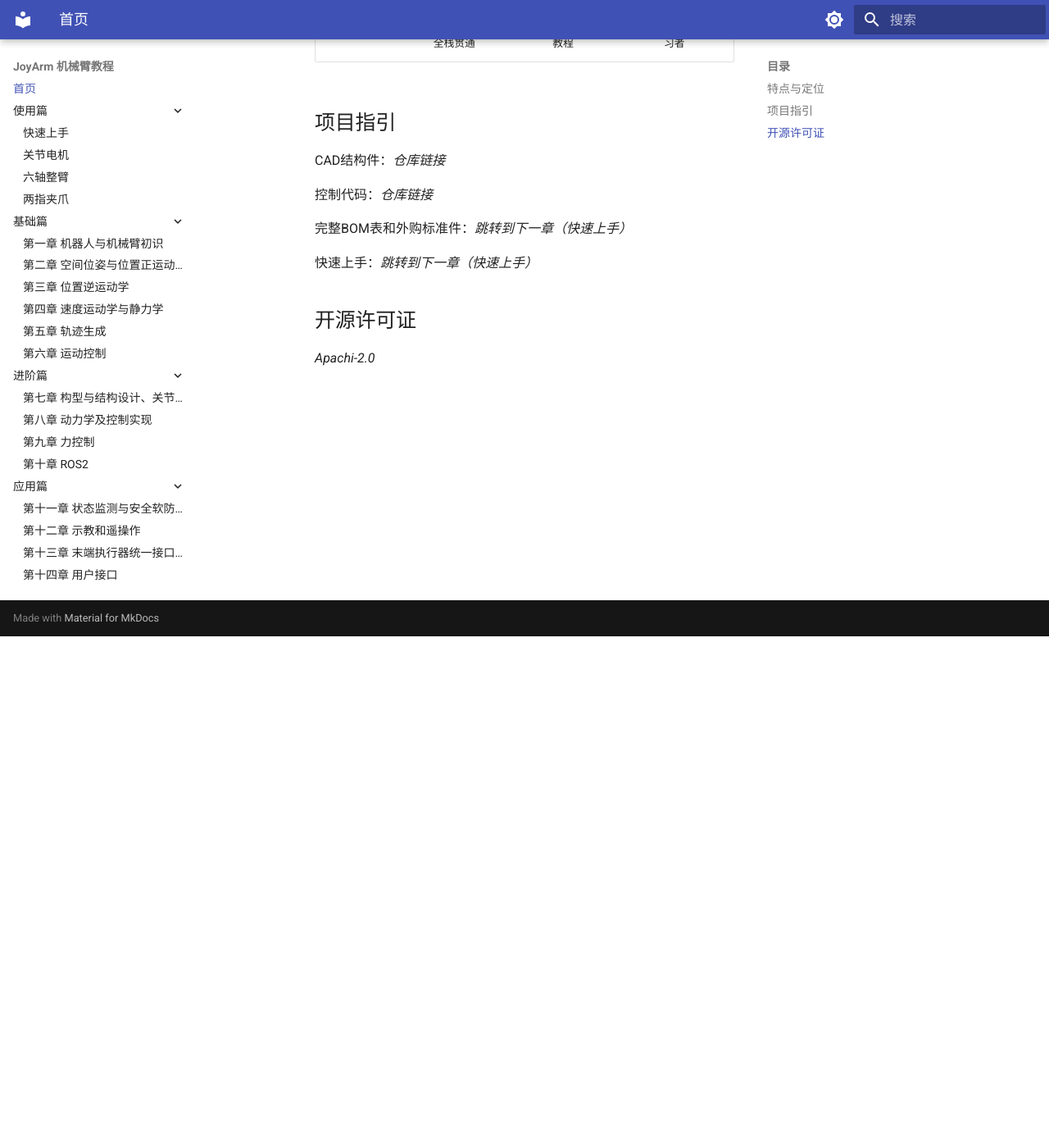
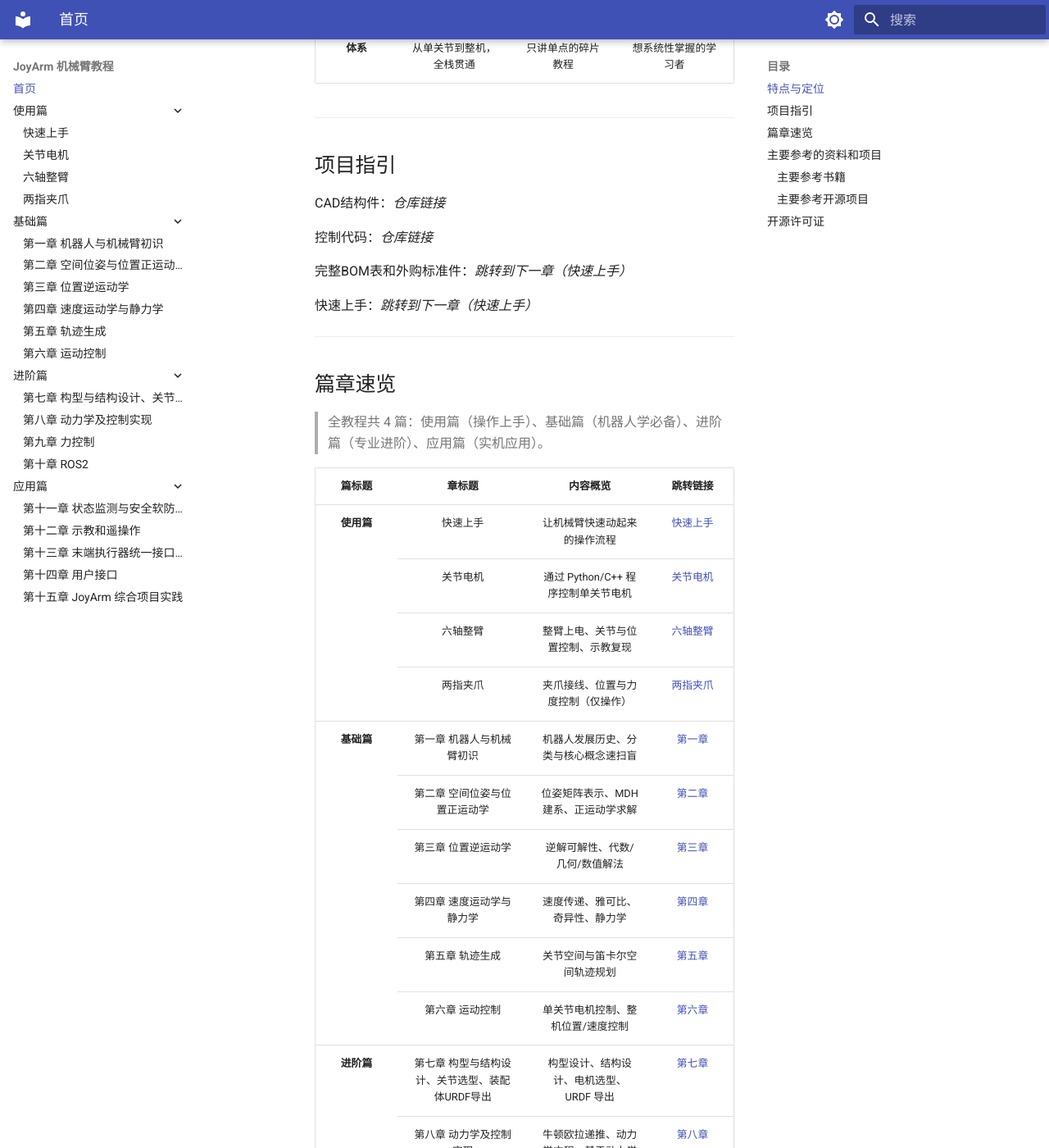
Before and after one commit to joyin-dexhand/joyin_arm_tutorial, an MkDocs documentation site: the page built from docs/index.md, in a window 1280 px wide and 1400 px high, scrolled down 624 px. Shown: the whole window at 82% size. Built offline with MkDocs 1.6.1 and Material for MkDocs 9.7.7, drawn with Linux system fonts in a browser that asks for light colours; some of the changed text lies outside the part shown.

Commit message:
docs(首页): 初始化'主要参考的资料和项目'(2本书+3个开源项目,名称/简介/链接)

```diff
--- a/docs/index.md
+++ b/docs/index.md
@@ -1,10 +1,12 @@
 # JoyArm 机械臂教程
 
-机械臂渲染图
+[机械臂渲染图]()
 
-JoyArm 是一套结合实机的协作机械臂学习教程，按 **使用、基础、进阶、应用** 四篇组织：先用起来，再讲清原理，最后落到真实任务。每个知识点都配可复现的实操，适合从零开始、想真正做出一台能用机械臂的学习者。
+JoyArm 是一套结合实机的协作机械臂学习教程，按 **使用、基础、进阶、应用** 四篇组织：先用起来，再讲清原理，最后完成综合实践任务。每个知识点都配可复现的实操，适合从零开始、想真正做出一台好用易用机械臂的学习者。
 
-效果图+演示动图（视频）
+[演示动图或视频]()
+
+---
 
 ## 特点与定位
 
@@ -13,6 +15,8 @@
 | **理论** | 必要理论配实操，概念直观 | 纯理论教材与公式堆砌 | 想理解"为什么"的初学者 |
 | **实践** | 贴近真实任务，步骤可复现 | 脱离实机的纸上项目 | 想做出能用的机械臂的开发者 |
 | **体系** | 从单关节到整机，全栈贯通 | 只讲单点的碎片教程 | 想系统性掌握的学习者 |
+
+---
 
 ## 项目指引
 
@@ -24,6 +28,147 @@
 
 快速上手：*跳转到下一章（快速上手）*
 
+---
+
+## 篇章速览
+
+> 全教程共 4 篇：使用篇（操作上手）、基础篇（机器人学必备）、进阶篇（专业进阶）、应用篇（实机应用）。
+
+<table>
+  <thead>
+    <tr>
+      <th>篇标题</th>
+      <th>章标题</th>
+      <th>内容概览</th>
+      <th>跳转链接</th>
+    </tr>
+  </thead>
+  <tbody>
+    <tr>
+      <td rowspan="4" align="center"><strong>使用篇</strong></td>
+      <td align="center">快速上手</td>
+      <td align="center">让机械臂快速动起来的操作流程</td>
+      <td align="center"><a href="chapter1_1.md">快速上手</a></td>
+    </tr>
+    <tr>
+      <td align="center">关节电机</td>
+      <td align="center">通过 Python/C++ 程序控制单关节电机</td>
+      <td align="center"><a href="chapter1_2.md">关节电机</a></td>
+    </tr>
+    <tr>
+      <td align="center">六轴整臂</td>
+      <td align="center">整臂上电、关节与位置控制、示教复现</td>
+      <td align="center"><a href="chapter1_3.md">六轴整臂</a></td>
+    </tr>
+    <tr>
+      <td align="center">两指夹爪</td>
+      <td align="center">夹爪接线、位置与力度控制（仅操作）</td>
+      <td align="center"><a href="chapter1_4.md">两指夹爪</a></td>
+    </tr>
+    <tr>
+      <td rowspan="6" align="center"><strong>基础篇</strong></td>
+      <td align="center">第一章 机器人与机械臂初识</td>
+      <td align="center">机器人发展历史、分类与核心概念速扫盲</td>
+      <td align="center"><a href="chapter2_1.md">第一章</a></td>
+    </tr>
+    <tr>
+      <td align="center">第二章 空间位姿与位置正运动学</td>
+      <td align="center">位姿矩阵表示、MDH 建系、正运动学求解</td>
+      <td align="center"><a href="chapter2_2.md">第二章</a></td>
+    </tr>
+    <tr>
+      <td align="center">第三章 位置逆运动学</td>
+      <td align="center">逆解可解性、代数/几何/数值解法</td>
+      <td align="center"><a href="chapter2_3.md">第三章</a></td>
+    </tr>
+    <tr>
+      <td align="center">第四章 速度运动学与静力学</td>
+      <td align="center">速度传递、雅可比、奇异性、静力学</td>
+      <td align="center"><a href="chapter2_4.md">第四章</a></td>
+    </tr>
+    <tr>
+      <td align="center">第五章 轨迹生成</td>
+      <td align="center">关节空间与笛卡尔空间轨迹规划</td>
+      <td align="center"><a href="chapter2_5.md">第五章</a></td>
+    </tr>
+    <tr>
+      <td align="center">第六章 运动控制</td>
+      <td align="center">单关节电机控制、整机位置/速度控制</td>
+      <td align="center"><a href="chapter2_6.md">第六章</a></td>
+    </tr>
+    <tr>
+      <td rowspan="4" align="center"><strong>进阶篇</strong></td>
+      <td align="center">第七章 构型与结构设计、关节选型、装配体URDF导出</td>
+      <td align="center">构型设计、结构设计、电机选型、URDF 导出</td>
+      <td align="center"><a href="chapter3_1.md">第七章</a></td>
+    </tr>
+    <tr>
+      <td align="center">第八章 动力学及控制实现</td>
+      <td align="center">牛顿欧拉递推、动力学方程、基于动力学的控制</td>
+      <td align="center"><a href="chapter3_2.md">第八章</a></td>
+    </tr>
+    <tr>
+      <td align="center">第九章 力控制</td>
+      <td align="center">纯力控、力位混合、阻抗、导纳控制</td>
+      <td align="center"><a href="chapter3_3.md">第九章</a></td>
+    </tr>
+    <tr>
+      <td align="center">第十章 ROS2</td>
+      <td align="center">工作空间、话题/服务通信、moveit2 集成</td>
+      <td align="center"><a href="chapter3_4.md">第十章</a></td>
+    </tr>
+    <tr>
+      <td rowspan="5" align="center"><strong>应用篇</strong></td>
+      <td align="center">第十一章 状态监测与安全软防护</td>
+      <td align="center">关节层/末端层/整机层状态监测与防护</td>
+      <td align="center"><a href="chapter4_1.md">第十一章</a></td>
+    </tr>
+    <tr>
+      <td align="center">第十二章 示教和遥操作</td>
+      <td align="center">同臂/主从同构/主从异构示教、VR 遥操作</td>
+      <td align="center"><a href="chapter4_2.md">第十二章</a></td>
+    </tr>
+    <tr>
+      <td align="center">第十三章 末端执行器统一接口与自识别</td>
+      <td align="center">夹爪/灵巧手/吸附等各类末端原理与接口</td>
+      <td align="center"><a href="chapter4_3.md">第十三章</a></td>
+    </tr>
+    <tr>
+      <td align="center">第十四章 用户接口</td>
+      <td align="center">UI、语音、视觉、NFC、UWB、体感</td>
+      <td align="center"><a href="chapter4_4.md">第十四章</a></td>
+    </tr>
+    <tr>
+      <td align="center">第十五章 JoyArm 综合项目实践</td>
+      <td align="center">感知/规划/控制/交互全栈综合项目</td>
+      <td align="center"><a href="chapter4_5.md">第十五章</a></td>
+    </tr>
+  </tbody>
+</table>
+
+---
+
+## 主要参考的资料和项目
+
+### 主要参考书籍
+
+| 名称 | 简介 | 链接 |
+|:---:|:---|:---:|
+| 《机器人学导论》（原书第四版） | John J. Craig 著，运动学、雅可比、动力学与力控制的经典教材，本教程基础篇与进阶篇的主要理论依据 | *待补充* |
+| 《机器人学：建模、规划与控制》 | Siciliano 等著，系统讲解机械臂建模、规划与控制，可作为扩展阅读 | *待补充* |
+
+### 主要参考开源项目
+
+| 名称 | 简介 | 链接 |
+|:---:|:---|:---:|
+| ROS 2 | 机器人操作系统，提供通信框架与生态，进阶篇 ROS2 章节的实操平台 | *待补充* |
+| MoveIt 2 | 机械臂运动规划框架，集成于 ROS 2，用于笛卡尔/关节空间规划与碰撞检测 | *待补充* |
+| Pinocchio | 高效的刚体动力学算法库，用于正/逆动力学计算，支撑动力学与控制实现 | *待补充* |
+
+---
+
 ## 开源许可证
 
 *Apachi-2.0*
+
+---
```
